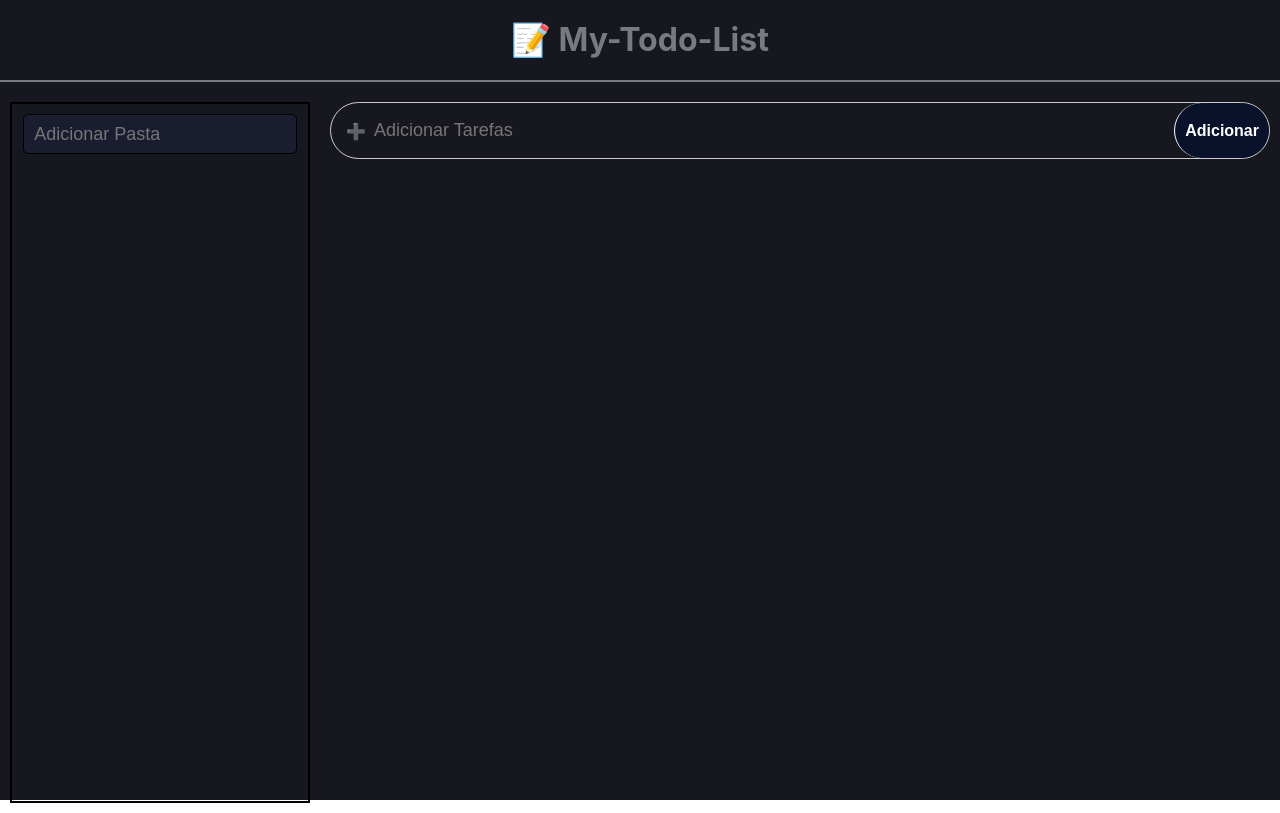
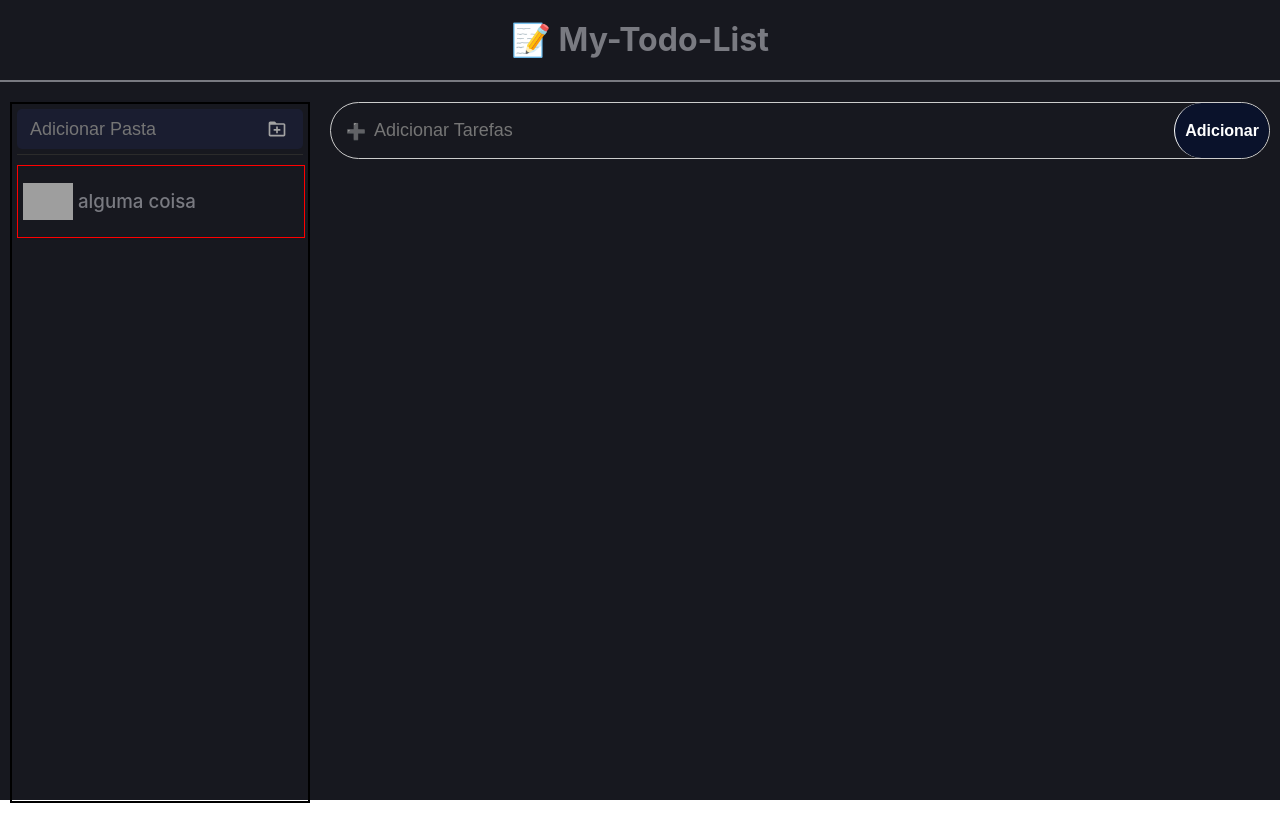
Before and after one commit to MatheusNF123/myTodoList-Front-End, a React (Create React App) app: page / in a window 1280 px wide. Built offline with nearby package versions, Linux system fonts and the light colour scheme; grey boxes are pictures that could not be loaded.

Commit message:
adiciona input para adicionar list de pastas

```diff
--- a/src/App.styles.jsx
+++ b/src/App.styles.jsx
@@ -8,8 +8,6 @@ export const Container = styled.div`
 `
 
 export const Area = styled.div`
-  /* margin: auto; */
-  /* width: 100%; */
   display: grid;
  grid-template-columns: 300px 1fr;
 column-gap: 20px;
--- a/src/Pages/List/List.styles.jsx
+++ b/src/Pages/List/List.styles.jsx
@@ -2,9 +2,6 @@ import styled from "styled-components";
 
 export const Container = styled.section`
   width: 100%;
-  /* display: flex;
-  flex-direction: column; */
-  /* grid-area: content; */
   width: 100%
 
 `;
--- a/src/components/Aside/Aside.jsx
+++ b/src/components/Aside/Aside.jsx
@@ -1,11 +1,29 @@
+import ListTask from '../ListTask/ListTask'
 import * as C from './Aside.styles'
+import { BiFolderPlus } from "react-icons/bi";
+import { useState } from 'react';
+const Aside = () => {
+  const [valueInputList, setValueInputList] = useState()
 
-const Aside = () => {
+  const addFolderList = () => {
+
+  }
   return (
     <C.Container>
-      <C.Area>
-      <C.Input type="text" placeholder='Adicionar Pasta'/>
-      </C.Area>
+      <C.AreaInput>
+
+        <C.DivInput>
+          <C.InputText type="text" placeholder='Adicionar Pasta' value={valueInputList} onChange={(e) => setValueInputList(e.target.value)}/>
+          <C.buttonAdd onClick={addFolderList}>
+          <BiFolderPlus/>
+        </C.buttonAdd>
+
+        </C.DivInput>
+      </C.AreaInput>
+
+      <C.AreaListTask>
+      <ListTask/>
+      </C.AreaListTask>
     </C.Container>
   )
 }
--- a/src/components/Aside/Aside.styles.jsx
+++ b/src/components/Aside/Aside.styles.jsx
@@ -2,31 +2,71 @@ import styled from "styled-components";
 
 export const Container = styled.aside`
  border: 2px solid black;
-
+  padding: 5px;
 
 `;
 
-export const Area = styled.section`
-  height: 100% ;
+export const AreaInput = styled.section`
   display: flex;
-  justify-content: center
+  justify-content: center;
+  width: 100%;
+  border-bottom: 1px solid #2b2b2b;
+  margin-bottom: 10px;
 `;
 
-export const Input = styled.input`
-margin-top: 10px;
-  width: 85%;
-  height: 18px;
-  padding: 10px;
+export const AreaListTask = styled.section`
+  display: flex;
+  justify-content: center;
+  width: 100%;
+  border: 1px solid red;
+`;
+
+export const DivInput = styled.div`
+   display: flex;
+   width: 100%;
+   align-items: center;
+   background-color: #1a1d30;
+   padding: 10px;
+   border-radius: 5px;
+   height: 18px;
+   border: 1px solid transparent;
+  margin-bottom: 5px;
+   /* :active, :focus{
+    border: 1px solid #28315c;
+  } */
+`;
+
+export const InputText = styled.input`
+  width: 100%;
   font-size: 18px;
-  margin-bottom: 10px;
-  border-bottom: 2px solid white;
-  border: 1px solid black;
+  border: none;
   outline: none;
-  background-color: #1a1d30;
+  background-color: transparent;
   color: #bbb8b8;
-  border-radius: 5px;
 
-  :active, :focus{
+
+  /* :active, :focus{
     border: 1px solid #28315c;
+  } */
+`;
+
+export const buttonAdd = styled.button`
+  /* width: 30px;
+  height: 30px; */
+  display: flex;
+  justify-content: center;
+  align-items: center;
+  background-color: transparent;
+  border: none;
+  color: #a3a3a3;
+  font-size: 20px;
+  padding: 5px;
+
+  :hover{
+    border-radius: 20px;
+    background-color: #a3a3a31f;
+  }
+  :active{
+    background-color: #cccccc1f;
   }
 `;
--- /dev/null
+++ b/src/components/ListTask/ListTask.jsx
@@ -0,0 +1,14 @@
+import * as C from "./ListTask.styles"
+
+const ListTask = () => {
+  return (
+  <C.ContentListTask>
+    <C.divImg>
+      <C.img src='https://cdn-icons-png.flaticon.com/512/235/235251.png'/>
+    </C.divImg>
+      <C.h3>alguma coisa</C.h3>
+  </C.ContentListTask>
+  )
+}
+
+export default ListTask
--- /dev/null
+++ b/src/components/ListTask/ListTask.styles.jsx
@@ -0,0 +1,35 @@
+import styled from "styled-components";
+
+export const ContentListTask = styled.div`
+  display: flex;
+  padding: 5px;
+  width: 100%;
+  align-items: center;
+  transition: .2s;
+
+  :hover{
+    background-color: #3c3c3c1a;
+  }
+  :active{
+    background-color: #3c3c3c37;
+  }
+`;
+
+export const divImg = styled.div`
+  display: flex;
+  justify-content: center;
+  align-items: center;
+  width: 50px;
+  height: 50px;
+  margin-right: 5px;
+`;
+
+export const img = styled.img`
+  width: 100%;
+
+`;
+
+export const h3 = styled.h3`
+  font-weight: 500;
+
+`;
```
